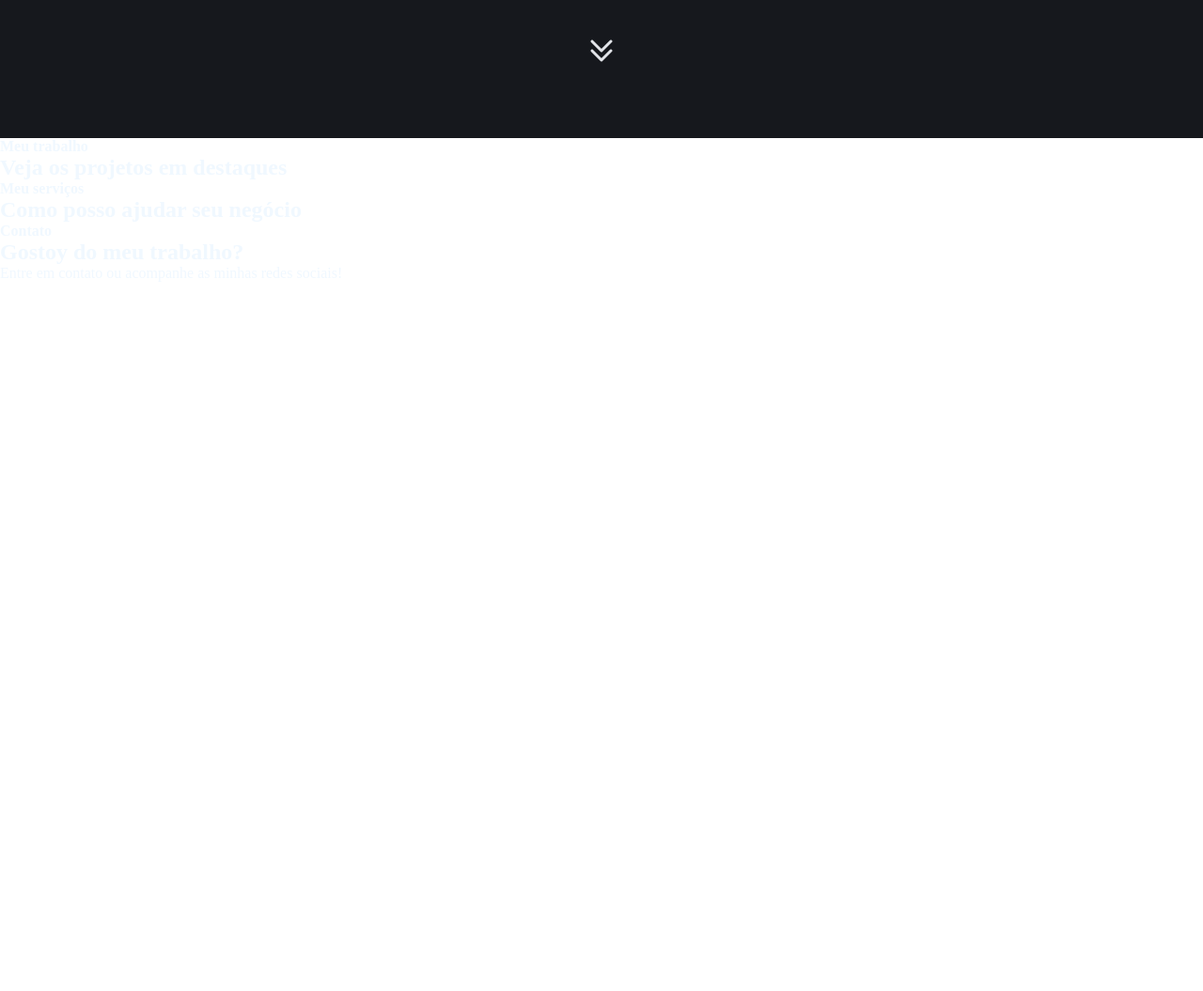
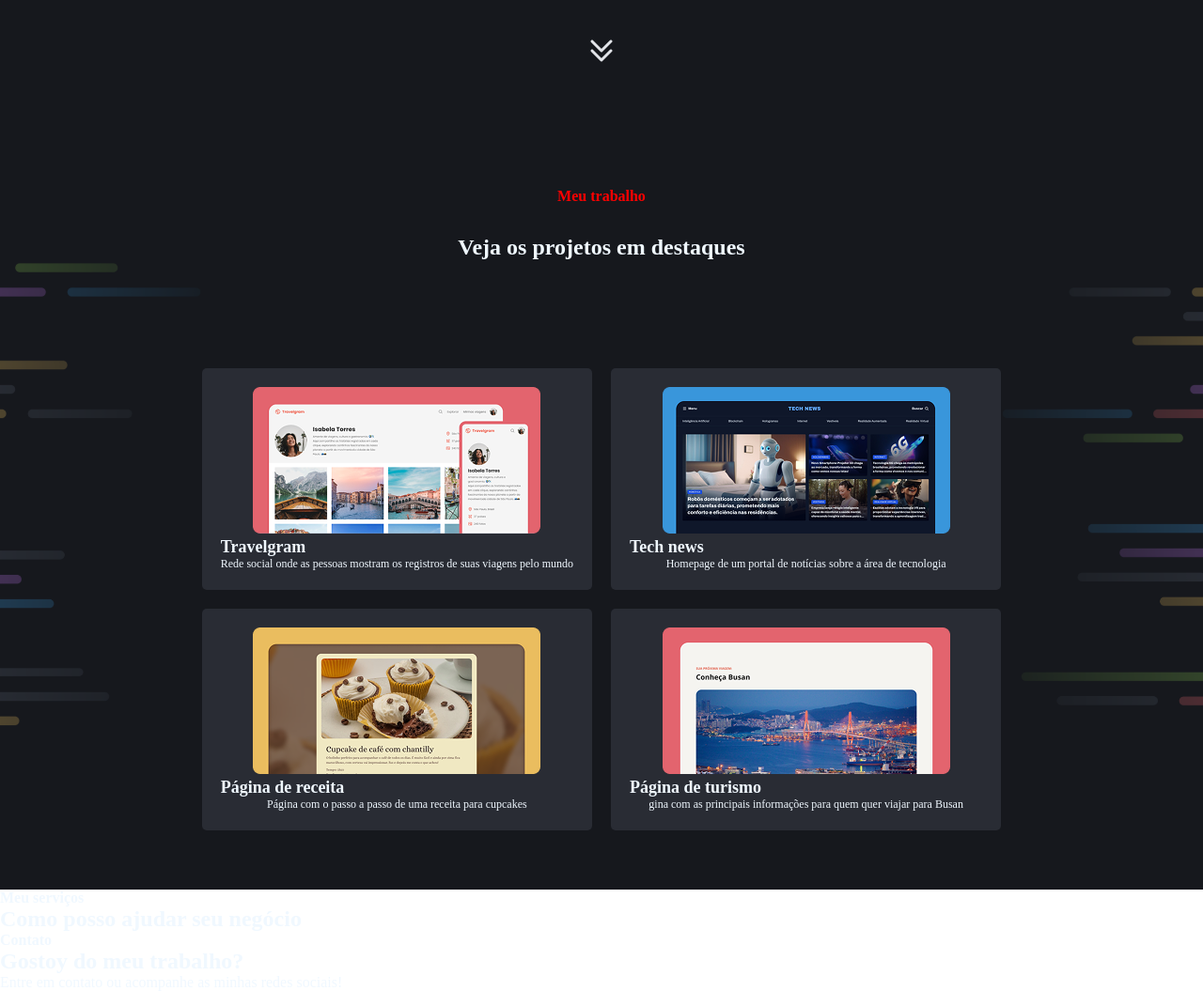
Before and after one commit to eduardofelisbinovinicius715/Meu-Portif-lio, a plain HTML site: page index.html in a window 1280 px wide. Shown: the part 653-1708 px from the top of the page at 94% size. Before the commit the page ends 953 px from the top, so only its background shows below. Drawn offline with Linux system fonts and the light colour scheme.

Commit message:
we have concluded the projects session.

```diff
--- a/index.html
+++ b/index.html
@@ -37,17 +37,50 @@
 <div class="seta">
     <img src="assets/icons/seta.png" alt="css">
 </div>
-    </header>
+    </header >
 
-    <main class="container">
-<section>
-    <strong>
+    <main class="initial">
+<div class=" projeto">
+    <strong class="red">
         Meu trabalho
     </strong>
     <h2>
         Veja os projetos em destaques
     </h2>
-</section>
+</div>
+<aside class="quadro">
+    <div class="quadro-col">
+        <img src="assets/travel.png" alt="Projeto Travel">
+        <h2>
+            Travelgram
+        </h2>
+        <p>Rede social onde as pessoas mostram os registros de suas viagens pelo mundo</p>
+    </div>
+
+    <div class="quadro-col">
+        <img src="assets/noticia.png" alt="Projeto Notícias">
+        <h2>
+             Tech news
+        </h2>
+        <p>Homepage de um portal de notícias sobre a área de tecnologia</p>
+    </div>
+
+      <div class="quadro-col">
+        <img src="assets/receita.png" alt="receita">
+        <h2>
+             Página de receita
+        </h2>
+        <p>Página com o passo a passo de uma receita para cupcakes</p>
+    </div>
+    <div class="quadro-col">
+        <img src="assets/viagem.png" alt="receita">
+        <h2>
+             Página de turismo
+        </h2>
+        <p>gina com as principais informações para quem quer viajar para Busan</p>
+    </div>
+</aside>
+
 
     </main>
 
--- a/style/index.css
+++ b/style/index.css
@@ -1,3 +1,4 @@
 @import url(global.css);
 @import url(header.css);
 @import url(utility.css);
+@import url(main.css);
--- /dev/null
+++ b/style/main.css
@@ -0,0 +1,31 @@
+.projeto {
+    display: flex;
+    flex-direction: column;
+    align-items: center;
+    text-align: center;
+    margin: 0;
+    gap: 32px;
+}
+
+.quadro {
+    display: grid;
+    grid-template-columns:  1fr 1fr;
+    gap: 20px;
+    padding: 10px;
+    grid-template-rows: 1fr 1fr;
+    justify-content: space-between;
+
+
+}
+
+.quadro-col {
+    background-color: #292c34;
+    border-radius: 5px;
+    padding: 20px;
+    text-align: center;
+    font-size: 12px;
+}
+
+.quadro-col h2 {
+    text-align: left;
+}
--- a/style/utility.css
+++ b/style/utility.css
@@ -1,4 +1,5 @@
-.red{color:red;}
+.red{color:red;
+}
 
 .seta{
        object-fit: contain;
```
Also changed, not shown: assets/Thumbnail_Project-01.png (deleted), assets/Thumbnail_Project-02.png (deleted), assets/icons/quadro.png (added), assets/noticia.png (added), assets/receita.png (added), assets/travel.png (added), assets/viagem.png (added), style/global.css (line endings or trailing spaces), 1 other file.
